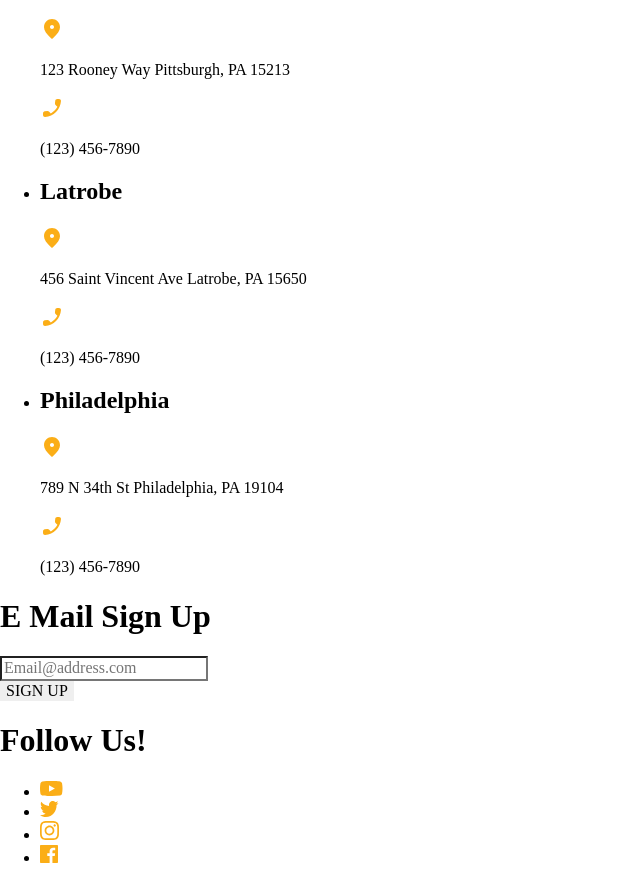
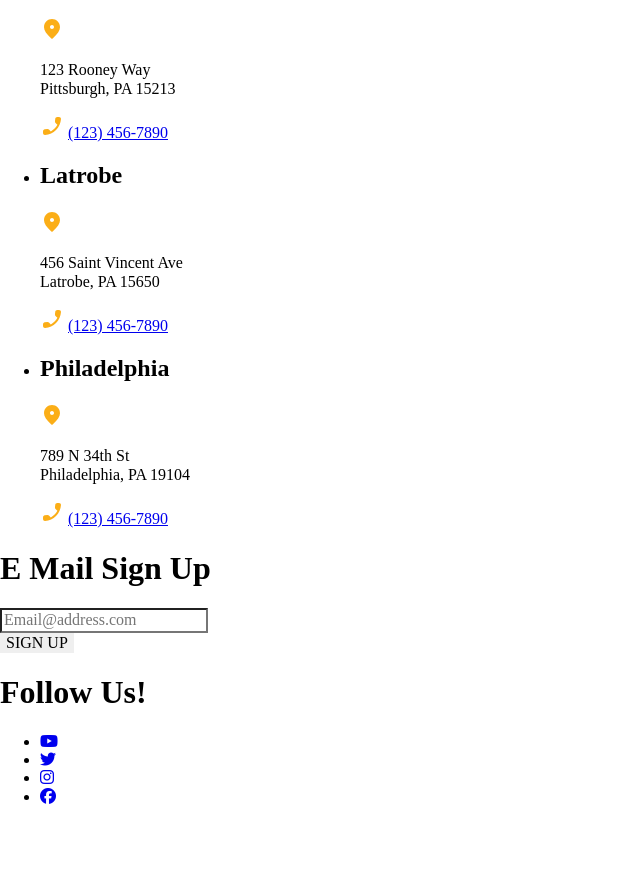
Before and after one commit to joeygeardino/Homework-repos, a website: page deploy/index.html in a window 1280 px wide. Shown: the part 4870-5753 px from the top of the page, without its empty margins (0-640 px from the left). After the commit the page ends 5692 px from the top, so only its background shows below. Drawn offline with Linux system fonts and the light colour scheme.

Commit message:
added fontawesome icons

```diff
--- a/deploy/index.html
+++ b/deploy/index.html
@@ -4,6 +4,8 @@
     <meta charset="UTF-8">
     <meta name="viewport" content="width=device-width, initial-scale=1.0">
     <meta http-equiv="X-UA-Compatible" content="ie=edge">
+    <!-- font awesome -->
+    <script src="https://kit.fontawesome.com/f48af07b59.js" crossorigin="anonymous"></script>
     <link rel="stylesheet" href="css/styles.css">
     <title>Homework 2</title>
 </head>
@@ -107,25 +109,25 @@
                                         <li>
                                             <h2>Pittsburgh</h2>
                                             <img src="img/footer icons/place.svg" alt="place icon">
-                                            <p>123 Rooney Way Pittsburgh, PA 15213</p>
+                                            <p>123 Rooney Way<br>Pittsburgh, PA 15213</p>
                                             <img src="img/footer icons/phone.svg" alt="phone icon">
-                                            <p>(123) 456-7890</p>
+                                            <a href="#">(123) 456-7890</a>
                                         </li>
 
                                         <li>
                                             <h2>Latrobe</h2>
                                             <img src="img/footer icons/place.svg" alt="place icon">
-                                            <p>456 Saint Vincent Ave Latrobe, PA 15650</p>
+                                            <p>456 Saint Vincent Ave<br>Latrobe, PA 15650</p>
                                             <img src="img/footer icons/phone.svg" alt="phone icon">
-                                            <p>(123) 456-7890</p>
+                                            <a href="#">(123) 456-7890</a>
                                         </li>
 
                                         <li>
                                             <h2>Philadelphia</h2>
                                             <img src="img/footer icons/place.svg" alt="place icon">
-                                            <p>789 N 34th St Philadelphia, PA 19104</p>
+                                            <p>789 N 34th St<br>Philadelphia, PA 19104</p>
                                             <img src="img/footer icons/phone.svg" alt="phone icon">
-                                            <p>(123) 456-7890</p>
+                                            <a href="#">(123) 456-7890</a>
                                         </li>
                                     </ul>
                                 </section>
@@ -141,10 +143,10 @@
                                 <section>
                                     <h1>Follow Us!</h1>
                                     <ul>
-                                        <li><img src="img/footer icons/youtube.svg" alt="youtube"></li>
-                                        <li><img src="img/footer icons/vector.svg" alt="twitter"></li>
-                                        <li><img src="img/footer icons/instagram.svg" alt="instagram"></li>
-                                        <li><img src="img/footer icons/facebook.svg" alt="facebook"></li>
+                                        <li><a href="#"><i class="fa-brands fa-youtube"></i></a></li>
+                                        <li><a href="#"><i class="fa-brands fa-twitter"></i></a></li>
+                                        <li><a href="#"><i class="fa-brands fa-instagram"></i></a></li>
+                                        <li><a href="#"><i class="fa-brands fa-facebook"></i></a></li>
                                     </ul>
                                 </section>
                              </footer>
```
Also changed, not shown: 2 other files.
